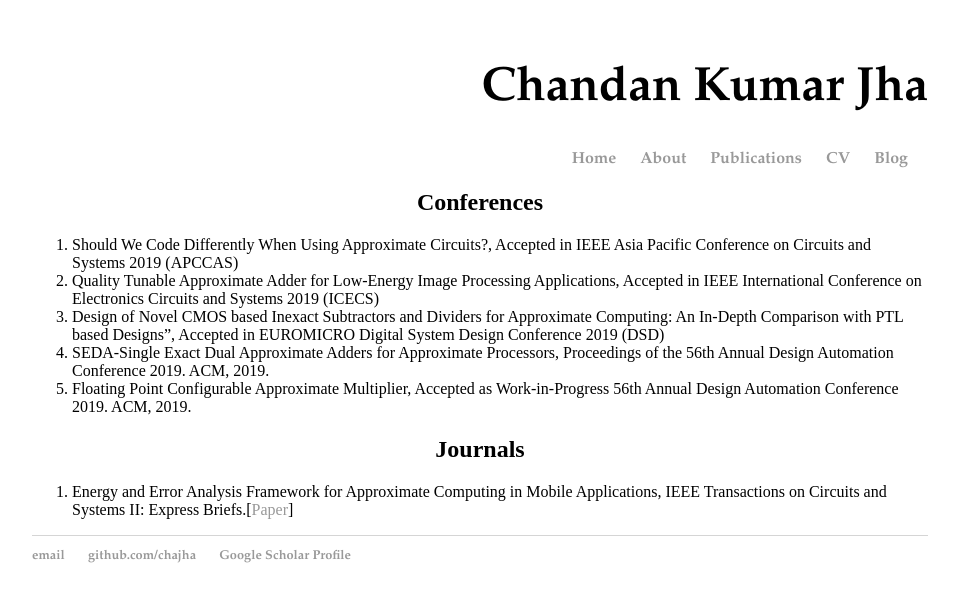
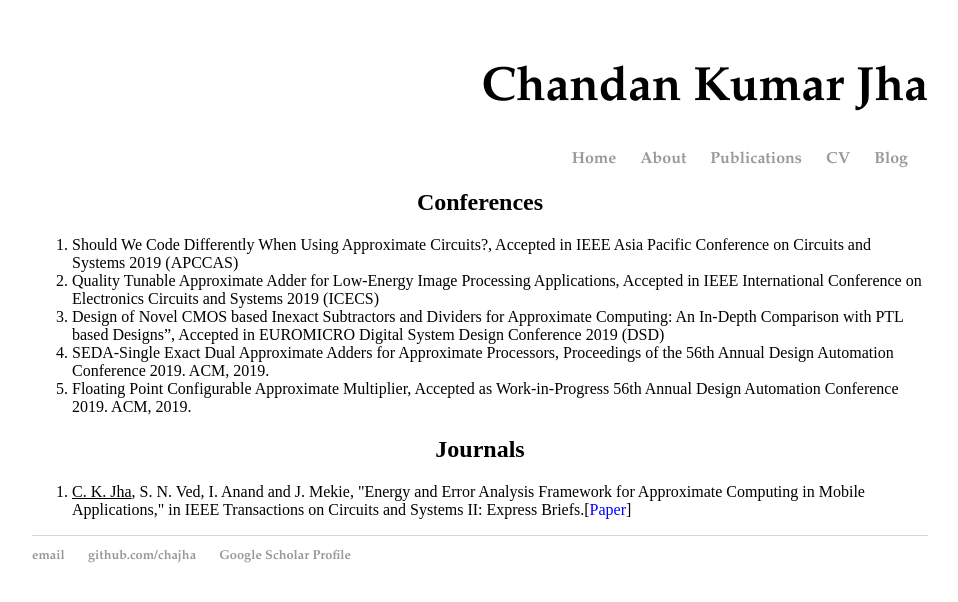
Before and after one commit to chajha/chajha.github.io, a Jekyll site: the page built from pages/publications.html, in a window 1280 px wide. Shown: the top 602 px of the page, without its empty margins (160-1118 px from the left). Built offline with Jekyll 4.4.1, drawn with Linux system fonts in a browser that asks for light colours.

Commit message:
Update publications.html

```diff
--- a/pages/publications.html
+++ b/pages/publications.html
@@ -16,5 +16,5 @@ title: Publications
 <h2 align="center"> Journals </h2>
 
 <ol>
-  <li> Energy and Error Analysis Framework for Approximate Computing in Mobile Applications, IEEE Transactions on Circuits and Systems II: Express Briefs.[<a href="https://ieeexplore.ieee.org/document/8685148">Paper</a>] </li>
+  <li> <u>C. K. Jha</u>, S. N. Ved, I. Anand and J. Mekie, "Energy and Error Analysis Framework for Approximate Computing in Mobile Applications," in IEEE Transactions on Circuits and Systems II: Express Briefs.[<a href="https://ieeexplore.ieee.org/stamp/stamp.jsp?tp=&arnumber=8685148&isnumber=4358609"><font color="blue">Paper</font></a>] </li>
 </ol>
```
